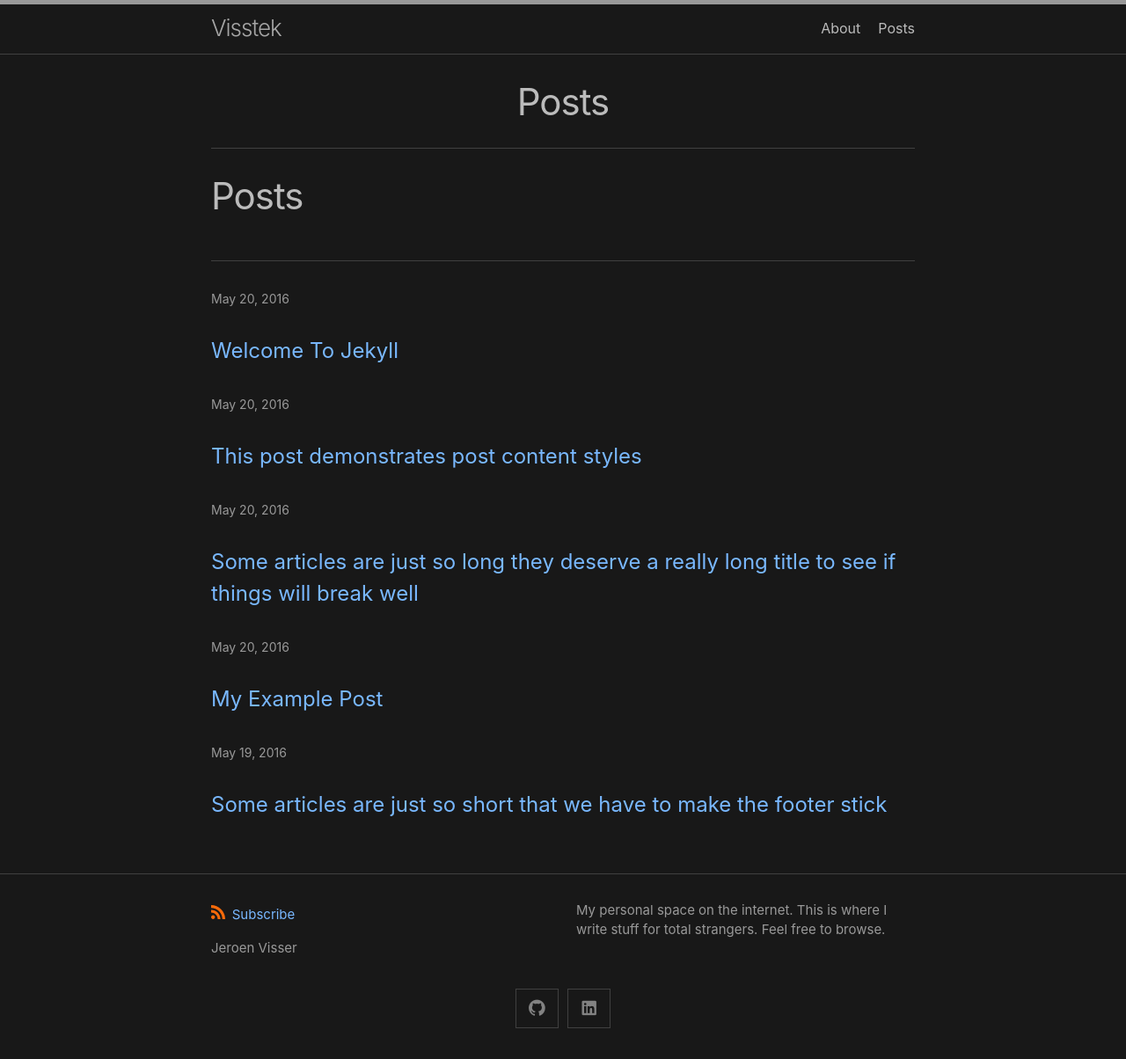
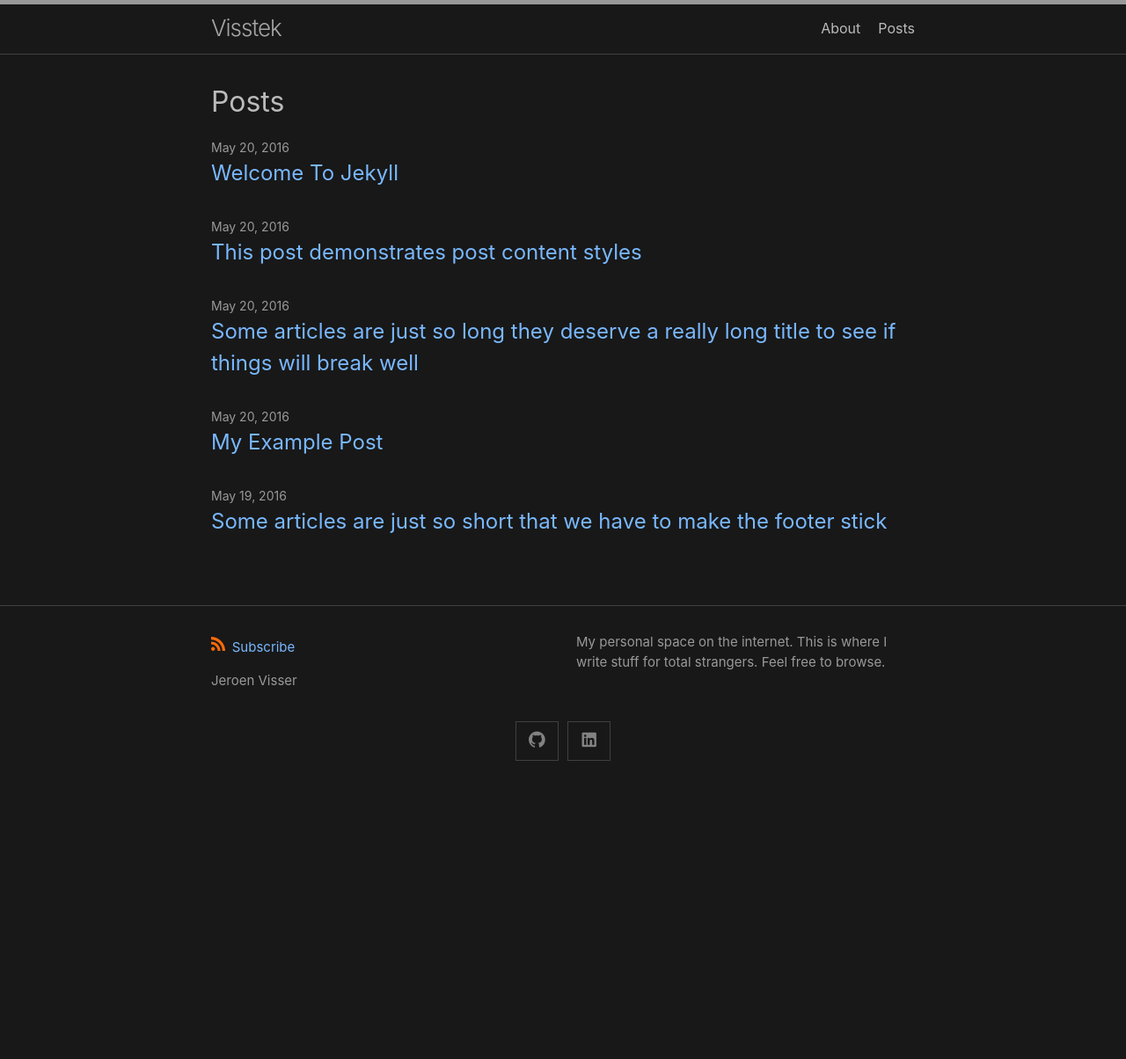
Before and after one commit to VisserJ/visserj.github.io, a Jekyll site: the page built from posts.md, in a window 1280 px wide. Shown: the whole page at 88% size. Built offline with Jekyll 4.4.1, drawn with Linux system fonts in a browser that asks for light colours; after the commit the page ends 900 px from its top, so only the background shows below that.

Commit message:
Update posts.md

```diff
--- a/posts.md
+++ b/posts.md
@@ -1,63 +1,5 @@
 ---
-layout: page
+layout: posts
 title: Posts
 permalink: /posts/
 ---
-
-<div class="home">
-  {%- if page.title -%}
-    <h1 class="page-heading">{{ page.title }}</h1>
-  {%- endif -%}
-
-  {{ content }}
-
-
-  {% if site.paginate %}
-    {% assign posts = paginator.posts %}
-  {% else %}
-    {% assign posts = site.posts %}
-  {% endif %}
-
-
-  {%- if posts.size > 0 -%}
-    {%- if page.list_title -%}
-      <h2 class="post-list-heading">{{ page.list_title }}</h2>
-    {%- endif -%}
-    <ul class="post-list">
-      {%- assign date_format = site.minima.date_format | default: "%b %-d, %Y" -%}
-      {%- for post in posts -%}
-      <li>
-        <span class="post-meta">{{ post.date | date: date_format }}</span>
-        <h3>
-          <a class="post-link" href="{{ post.url | relative_url }}">
-            {{ post.title | escape }}
-          </a>
-        </h3>
-        {%- if site.minima.show_excerpts -%}
-          {{ post.excerpt }}
-        {%- endif -%}
-      </li>
-      {%- endfor -%}
-    </ul>
-
-    {% if site.paginate %}
-      <div class="pager">
-        <ul class="pagination">
-        {%- if paginator.previous_page %}
-          <li><a href="{{ paginator.previous_page_path | relative_url }}" class="previous-page">{{ paginator.previous_page }}</a></li>
-        {%- else %}
-          <li><div class="pager-edge">•</div></li>
-        {%- endif %}
-          <li><div class="current-page">{{ paginator.page }}</div></li>
-        {%- if paginator.next_page %}
-          <li><a href="{{ paginator.next_page_path | relative_url }}" class="next-page">{{ paginator.next_page }}</a></li>
-        {%- else %}
-          <li><div class="pager-edge">•</div></li>
-        {%- endif %}
-        </ul>
-      </div>
-    {%- endif %}
-
-  {%- endif -%}
-
-</div>
```
